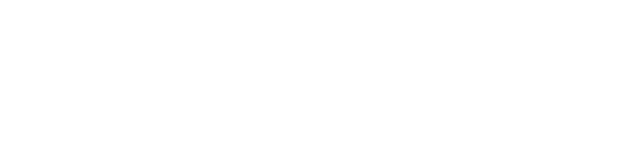
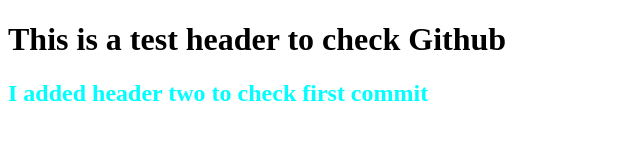
Before and after one commit to hellorafiul/my-first-repo, a plain HTML site: page index.html in a window 1280 px wide. Shown: the whole page, without its empty margins (0-640 px from the left). Drawn offline with Linux system fonts and the light colour scheme.

Commit message:
style added

```diff
--- a/index.html
+++ b/index.html
@@ -5,8 +5,10 @@
   <meta http-equiv="X-UA-Compatible" content="IE=edge">
   <meta name="viewport" content="width=device-width, initial-scale=1.0">
   <title>My First Github Repo</title>
+  <link rel="stylesheet" href="style.css">
 </head>
 <body>
-
+  <h1>This is a test header to check Github</h1>
+  <h2>I added header two to check first commit</h2>
 </body>
 </html>
--- /dev/null
+++ b/style.css
@@ -0,0 +1,3 @@
+h2{
+  color:aqua;
+}
```
